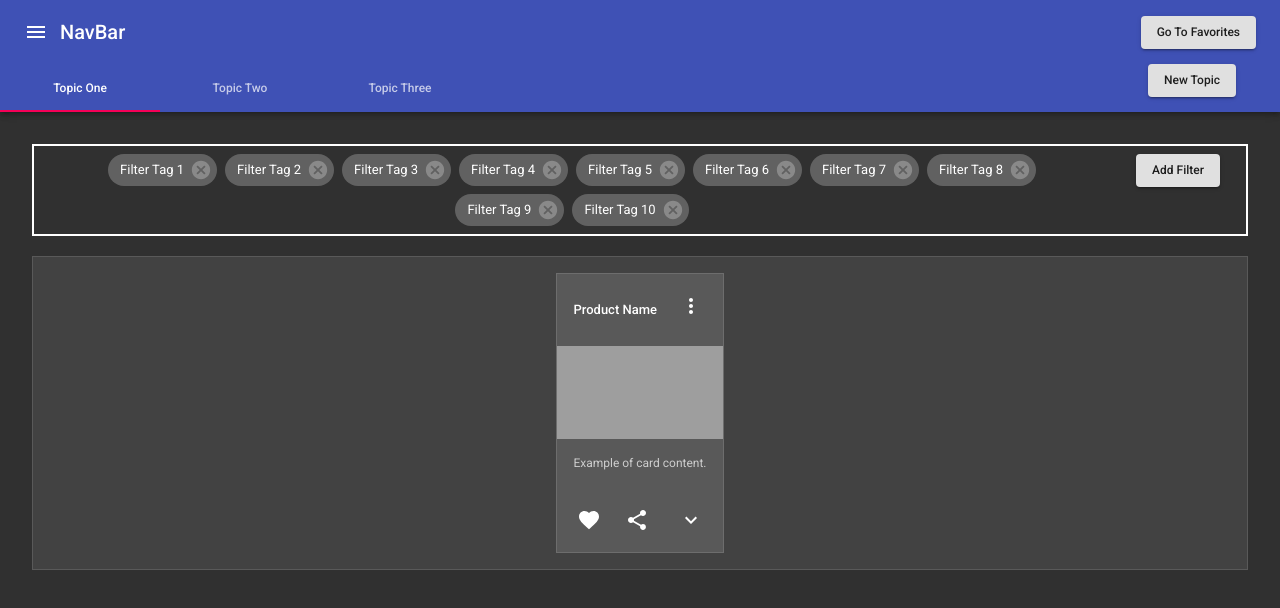
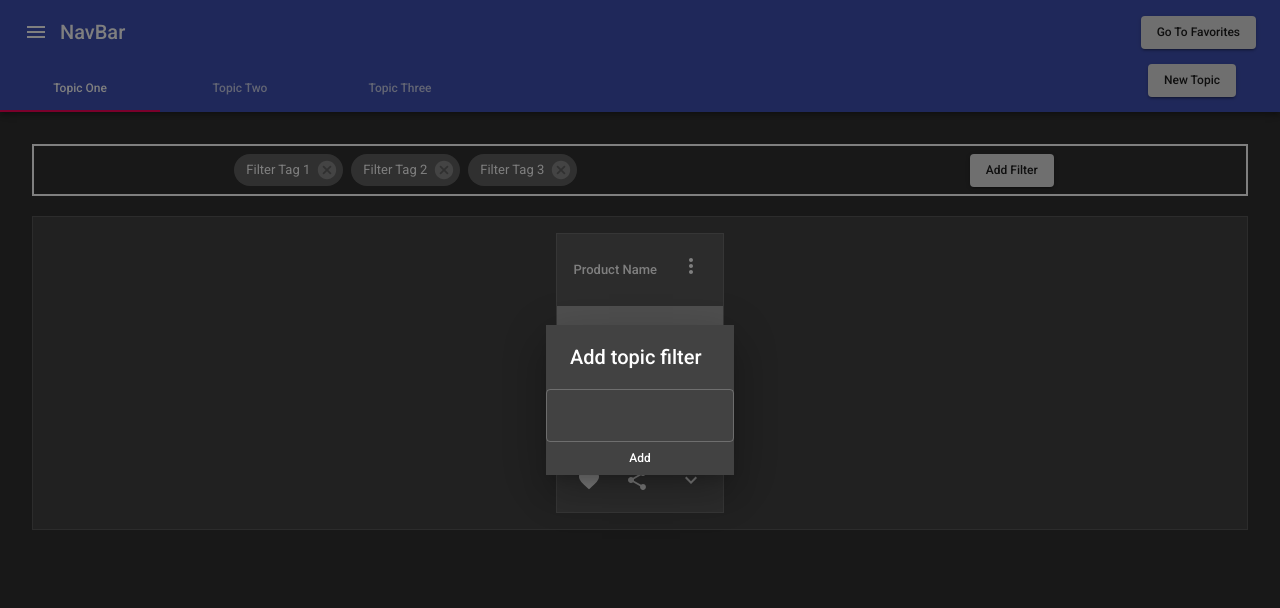
Before and after one commit to jcsison/dealicious, a Next.js app in the folder web/: page /dashboard/Dashboard in a window 1280 px wide. Both pictures are taken after a click on the button "Add Filter". Shown: the top 608 px of the page. Built offline with nearby package versions, Linux system fonts and the light colour scheme; grey boxes are pictures that could not be loaded.

Commit message:
Added modal which adds tags to list of filter tags on dashboard.

```diff
--- a/web/src/pages/dashboard/Dashboard.tsx
+++ b/web/src/pages/dashboard/Dashboard.tsx
@@ -13,15 +13,44 @@ import { useDispatch, useSelector } from 'react-redux';
 import { NavBar } from '../../shared/components/NavBar';
 import { ProductCard } from './components/ProductCard';
 import { FilterTags } from './components/FilterTags';
+import { AddFilterDialog } from './components/AddFilterDialog';
 import { RootState } from '../../redux/store';
 import { getProductsThunk } from '../../redux/thunk/thunks';
+
+export interface TagData {
+  label: string;
+}
 
 export const Dashboard = () => {
   const classes = useStyles();
   const dispatch = useDispatch();
 
+  const [openFilterDialog, setOpenFilterDialog] = React.useState(false);
+  const [tagData, setTagData] = React.useState<TagData[]>([
+    { label: 'Filter Tag 1' },
+    { label: 'Filter Tag 2' },
+    { label: 'Filter Tag 3' }
+  ]);
+
   const products = useSelector((state: RootState) => state.DATA_REDUCER);
   console.log(products);
+
+  const handleClickOpenFilterDialog = () => {
+    setOpenFilterDialog(true);
+  };
+
+  const handleCloseFilterDialog = () => {
+    setOpenFilterDialog(false);
+  };
+
+  const handleFilterAdd = (tagToAdd: string) => {
+    setOpenFilterDialog(false);
+    setTagData(tagData.concat({ label: tagToAdd } as TagData));
+  };
+
+  const handleDelete = (tagToDelete: string) => {
+    setTagData(tagData.filter((tags) => tags.label !== tagToDelete));
+  };
 
   useEffect(() => {
     dispatch(getProductsThunk());
@@ -35,10 +64,17 @@ export const Dashboard = () => {
 
       <NavBar tabBar>
         <Box className={classes.filterBox} border={2.5} mb={2.5}>
-          <FilterTags />
+          <FilterTags tagDelete={handleDelete} tags={tagData} />
           <Box mt={1}>
-            <Button variant="contained">Add Filter</Button>
+            <Button variant="contained" onClick={handleClickOpenFilterDialog}>
+              Add Filter
+            </Button>
           </Box>
+          <AddFilterDialog
+            open={openFilterDialog}
+            close={handleCloseFilterDialog}
+            add={handleFilterAdd}
+          />
         </Box>
         <Paper elevation={3} variant="outlined">
           <Box
--- /dev/null
+++ b/web/src/pages/dashboard/components/AddFilterDialog.tsx
@@ -0,0 +1,36 @@
+import React from 'react';
+import { createStyles, makeStyles, Theme } from '@material-ui/core/styles';
+import Dialog from '@material-ui/core/Dialog';
+import DialogTitle from '@material-ui/core/DialogTitle';
+import { Button, TextField } from '@material-ui/core';
+
+interface AddFilterDialogProps {
+  open: boolean;
+  close: () => void;
+  add: (tagToAdd: string) => void;
+}
+
+export const AddFilterDialog = ({ open, close, add }: AddFilterDialogProps) => {
+  const classes = useStyles();
+  let textBoxTag = '';
+
+  const handleTextFieldChange = (event) => {
+    textBoxTag = event.target.value;
+  };
+
+  const handleAddFilterItem = (value: string) => {
+    add(value);
+  };
+
+  return (
+    <>
+      <Dialog open={open} onClose={close}>
+        <DialogTitle>Add topic filter</DialogTitle>
+        <TextField variant="outlined" onChange={handleTextFieldChange} />
+        <Button onClick={() => handleAddFilterItem(textBoxTag)}>Add</Button>
+      </Dialog>
+    </>
+  );
+};
+
+const useStyles = makeStyles((theme: Theme) => createStyles({}));
--- a/web/src/pages/dashboard/components/FilterTags.tsx
+++ b/web/src/pages/dashboard/components/FilterTags.tsx
@@ -2,41 +2,24 @@ import React from 'react';
 import { createStyles, makeStyles, Theme } from '@material-ui/core/styles';
 import Chip from '@material-ui/core/Chip';
 import { Box } from '@material-ui/core';
+import { TagData } from '../Dashboard';
 
-interface ChipData {
-  key: number;
-  label: string;
+interface FilterTagsProps {
+  tagDelete: (tagToDelete: string) => void;
+  tags: TagData[];
 }
 
-export const FilterTags = () => {
+export const FilterTags = ({ tagDelete, tags }: FilterTagsProps) => {
   const classes = useStyles();
-  const [chipData, setChipData] = React.useState<ChipData[]>([
-    { key: 0, label: 'Filter Tag 1' },
-    { key: 1, label: 'Filter Tag 2' },
-    { key: 2, label: 'Filter Tag 3' },
-    { key: 3, label: 'Filter Tag 4' },
-    { key: 4, label: 'Filter Tag 5' },
-    { key: 5, label: 'Filter Tag 6' },
-    { key: 6, label: 'Filter Tag 7' },
-    { key: 7, label: 'Filter Tag 8' },
-    { key: 8, label: 'Filter Tag 9' },
-    { key: 9, label: 'Filter Tag 10' }
-  ]);
-
-  const handleDelete = (chipToDelete: ChipData) => () => {
-    setChipData((chips) =>
-      chips.filter((chip) => chip.key !== chipToDelete.key)
-    );
-  };
 
   return (
     <Box component="ul" className={classes.root}>
-      {chipData.map((data) => {
+      {tags.map((data, index) => {
         return (
-          <li key={data.key}>
+          <li key={data.label + index}>
             <Chip
               label={data.label}
-              onDelete={handleDelete(data)}
+              onDelete={() => tagDelete(data.label)}
               className={classes.chip}
             />
           </li>
```
